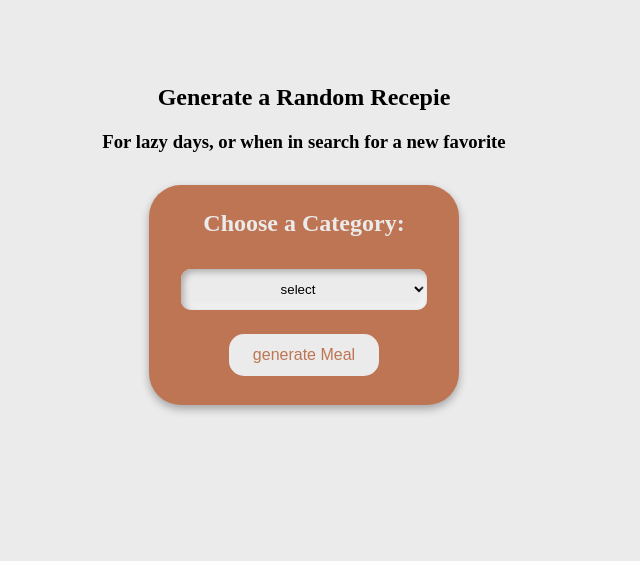
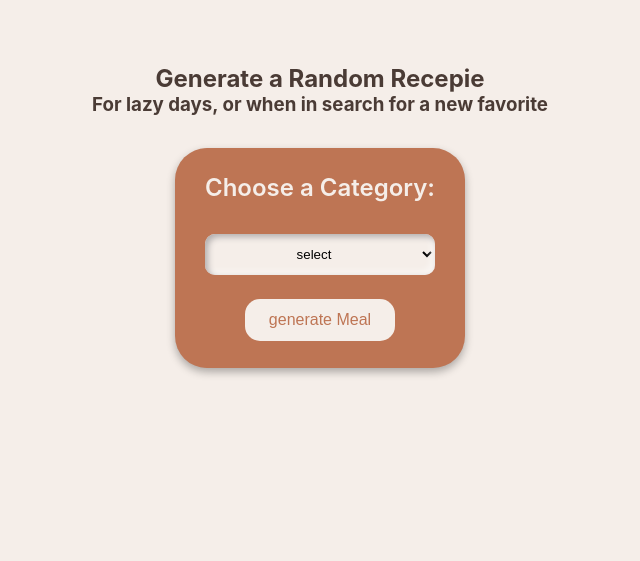
Before and after one commit to BAlmroth/api-project, a plain HTML site: page index.html in a window 1280 px wide. Shown: the whole page, without its empty margins (304-944 px from the left). Drawn offline with Linux system fonts and the light colour scheme; no server answers.

Commit message:
added more variables, fonts and colors

```diff
--- a/style.css
+++ b/style.css
@@ -1,20 +1,31 @@
+:root {
+        --lightSand: #e1bdac;
+        --darkSand: #be7554;
+        --primarySand: #d3a590;
+        --light: #f5eee9;
+
+        --darkFont: #4a3b35;
+        --lightFont: #ebebeb;
+
+        --titleFont: 'Poppins', sans-serif;
+        --bodyFont: 'inter', sans-serif;
+}
+
 * {
-        border-radius: 2rem;
-
-        --lightBackground: #e1bdac;
-        --darkBackground: #be7554;
-        --primaryBackground: #d3a590;
-        --light: #ebebeb;
-
+    border-radius: 2rem;
+    box-sizing: border-box;
+    margin: 0;
 }
 
 body {
-    box-sizing: border-box;
-    background-color: #ebebeb;
+    background-color: var(--light);
+    font-family: var(--bodyFont);
+    color: var(--darkFont);
+
     display: flex;
     flex-direction: column;
+    justify-content: center;
     margin: 0;
-    justify-content: center;
 }
 
 .right {
@@ -33,7 +44,7 @@ body {
 }
 
 .select {
-    background-color: var(--darkBackground);
+    background-color: var(--darkSand);
     padding: 25px 10px;
     border-radius: 32px;
     box-shadow: 0 4px 8px rgba(0, 0, 0, 0.3);
@@ -41,7 +52,7 @@ body {
 
     min-width: 290px;
     max-width: 400px;
-    height: 170px;
+    height: 220px;
 }
 
 .select label {
@@ -66,7 +77,7 @@ body {
 
 .select button {
     background-color: var(--light);
-    color: var(--darkBackground);
+    color: var(--darkSand);
     padding: 12px 24px;
     border: none;
     border-radius: 15px;
@@ -88,7 +99,7 @@ body {
     flex-direction: row;
     align-items: center;
     flex-wrap: wrap;
-    background-color: var(--primaryBackground);
+    background-color: var(--primarySand);
     min-width: 310px;
     width: 90%;
     /* gap: 2rem; */
@@ -110,14 +121,14 @@ body {
 }
 
 .ingredients, .instructions {
-    background-color: var(--lightBackground);
+    background-color: var(--lightSand);
     box-shadow: rgb(184, 141, 129) 3px 3px 6px 0px inset, rgba(255, 212, 190, 0.5) -3px -3px 6px 1px inset;
 }
 
 .ingredients {
     padding: 1rem 2rem 1rem 3rem;
     min-width: 200px;
-    max-width: 240px;
+    max-width: 270px;
 }
 .ingredients li {
     margin-bottom: 5px;
@@ -127,6 +138,7 @@ body {
     width: 80%;
     padding: 1.5rem;
     margin-bottom: 3.5rem;
+    min-width: 200px;
 }
 
 @media screen and (min-width: 800px){
@@ -134,6 +146,11 @@ body {
             flex-direction: row;
             margin: 2rem;
     }
+
+    .right {
+        margin-left: 2rem;
+    }
+
     .resultContainer {
     margin: 2rem;
     }
@@ -148,7 +165,3 @@ body {
     max-width: 490px;
     }
 }
-
-/* fixa :
-byta margin på result delarna till padding?
-lägg in ul som ett append child vid button event.
```
